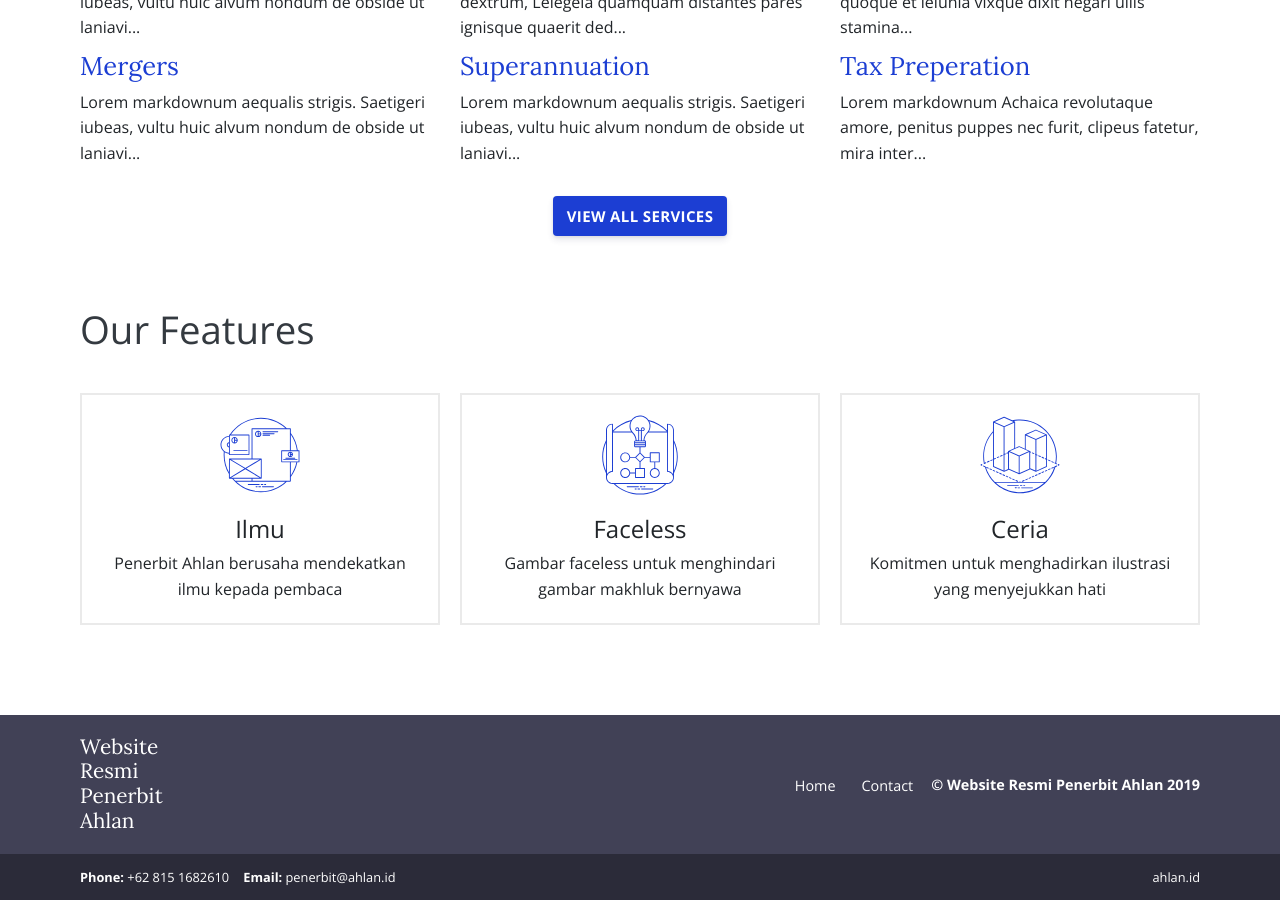
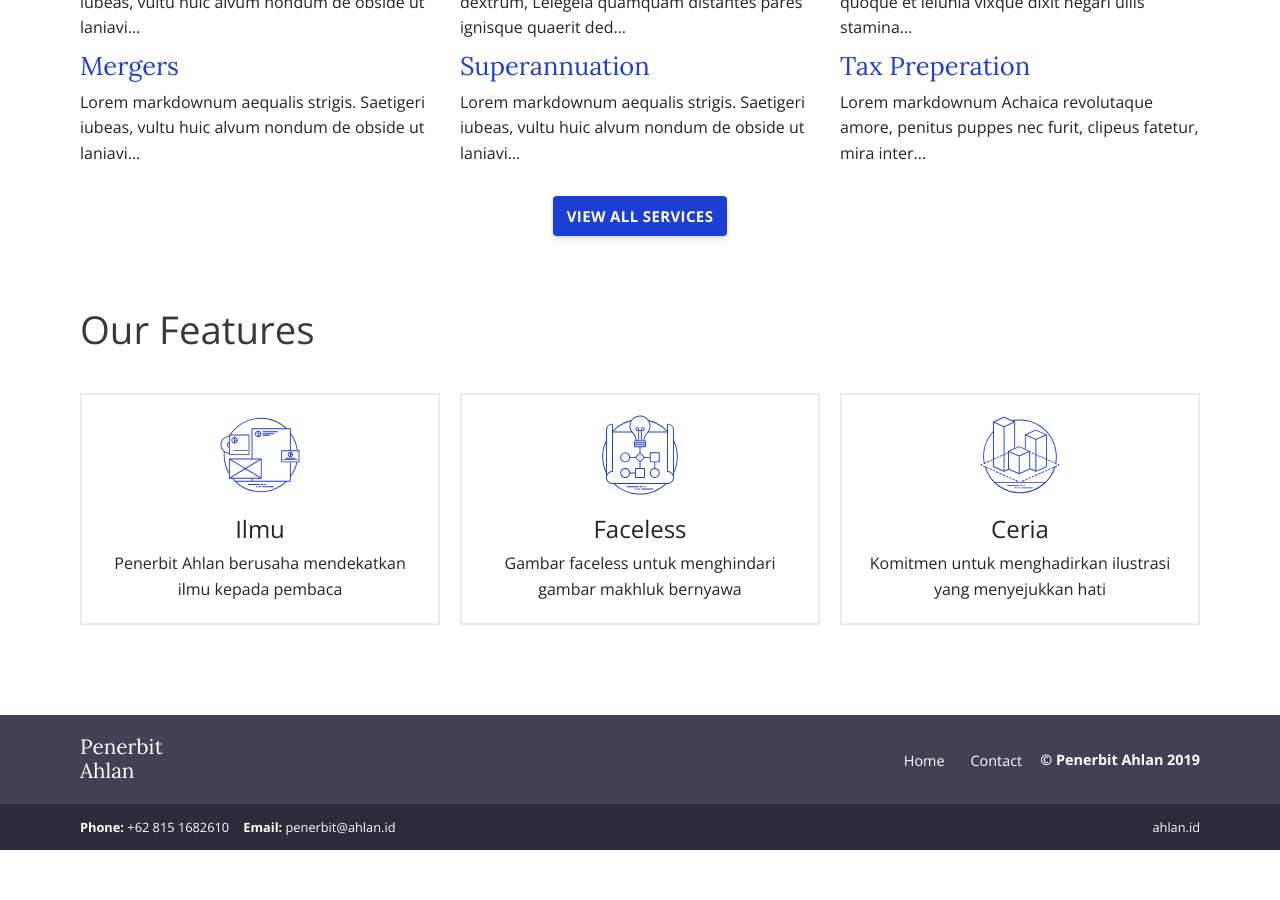
Before and after one commit to ahlanid/ahlanid.github.io, a Jekyll site: the page built from index.html, in a window 1280 px wide and 900 px high, scrolled down 758 px. Built offline with Jekyll 4.4.1, drawn with Linux system fonts in a browser that asks for light colours; after the commit the page ends 1608 px from its top, so only the background shows below that.

Commit message:
Update _config.yml

```diff
--- a/_config.yml
+++ b/_config.yml
@@ -1,7 +1,7 @@
 baseurl: ''
 exclude: ['README.md']
 permalink: pretty
-title: 'Website Resmi Penerbit Ahlan'
+title: 'Penerbit Ahlan'
 
 collections:
   services:
```
